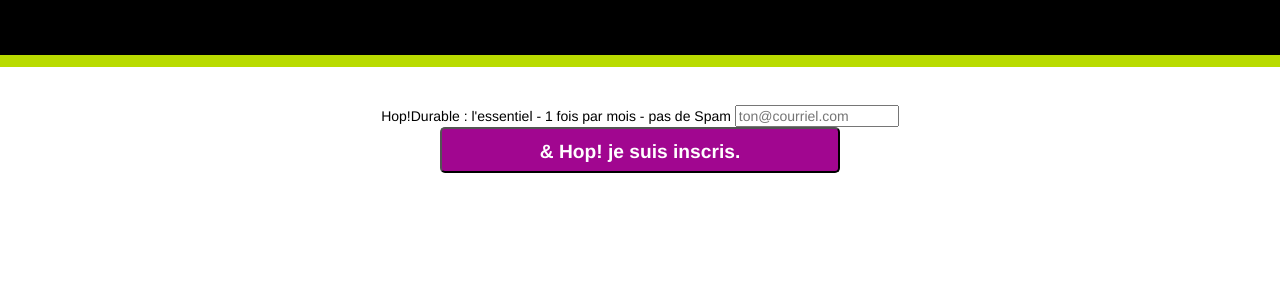
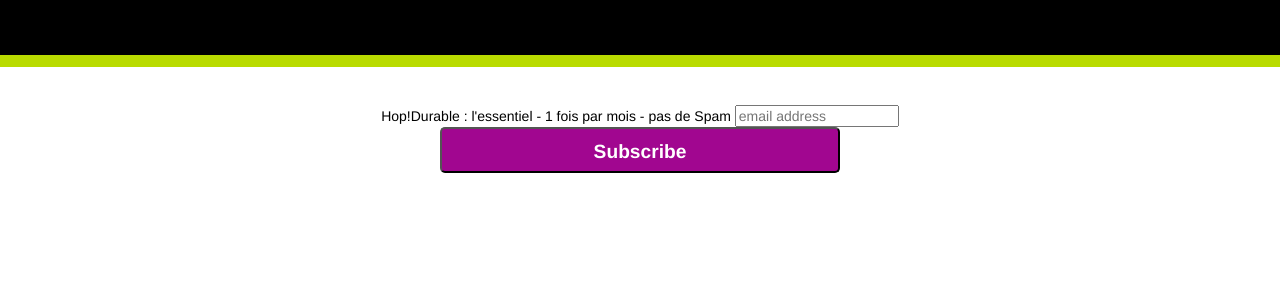
Before and after one commit to pierrenault/hopdurable.github.io, a Jekyll site: the page built from index.md, in a window 1280 px wide. Shown: the part 5345-5645 px from the top of the page. Built offline with Jekyll 4.4.1, drawn with Linux system fonts in a browser that asks for light colours; comment, search, counter and statistics services are not loaded.

Commit message:
Update index.md

```diff
--- a/index.md
+++ b/index.md
@@ -83,10 +83,10 @@
 <form action="//hopdurable.us14.list-manage.com/subscribe/post?u=16d0d1fba4d36823e8001211b&amp;id=7f460ab61a" method="post" id="mc-embedded-subscribe-form" name="mc-embedded-subscribe-form" class="validate" target="_blank" novalidate>
     <div id="mc_embed_signup_scroll">
 	<label for="mce-EMAIL">Hop!Durable : l'essentiel - 1 fois par mois - pas de Spam</label>
-	<input type="email" value="" name="EMAIL" class="email" id="mce-EMAIL" placeholder="ton@courriel.com" required>
+	<input type="email" value="" name="EMAIL" class="email" id="mce-EMAIL" placeholder="email address" required>
     <!-- real people should not fill this in and expect good things - do not remove this or risk form bot signups-->
     <div style="position: absolute; left: -5000px;" aria-hidden="true"><input type="text" name="b_16d0d1fba4d36823e8001211b_7f460ab61a" tabindex="-1" value=""></div>
-    <div class="clear"><input type="submit" value="& Hop! je suis inscris." name="Subscribe" id="mc-embedded-subscribe" class="button"></div>
+    <div class="clear"><input type="submit" value="Subscribe" name="subscribe" id="mc-embedded-subscribe" class="button"></div>
     </div>
 </form>
 </div>
```
